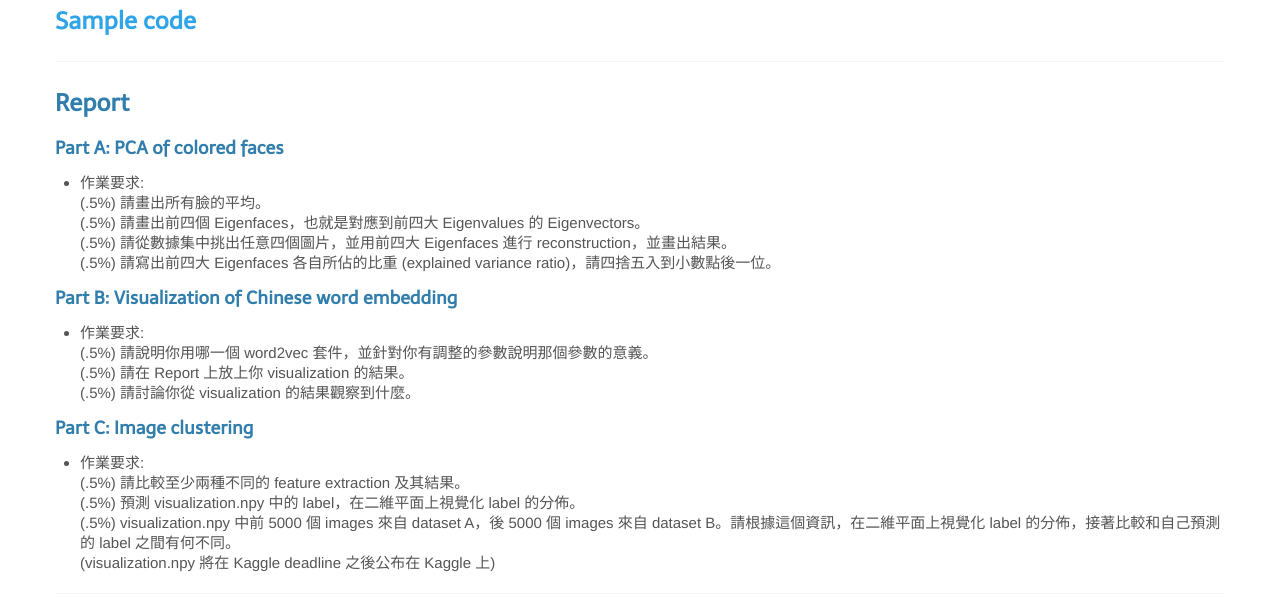
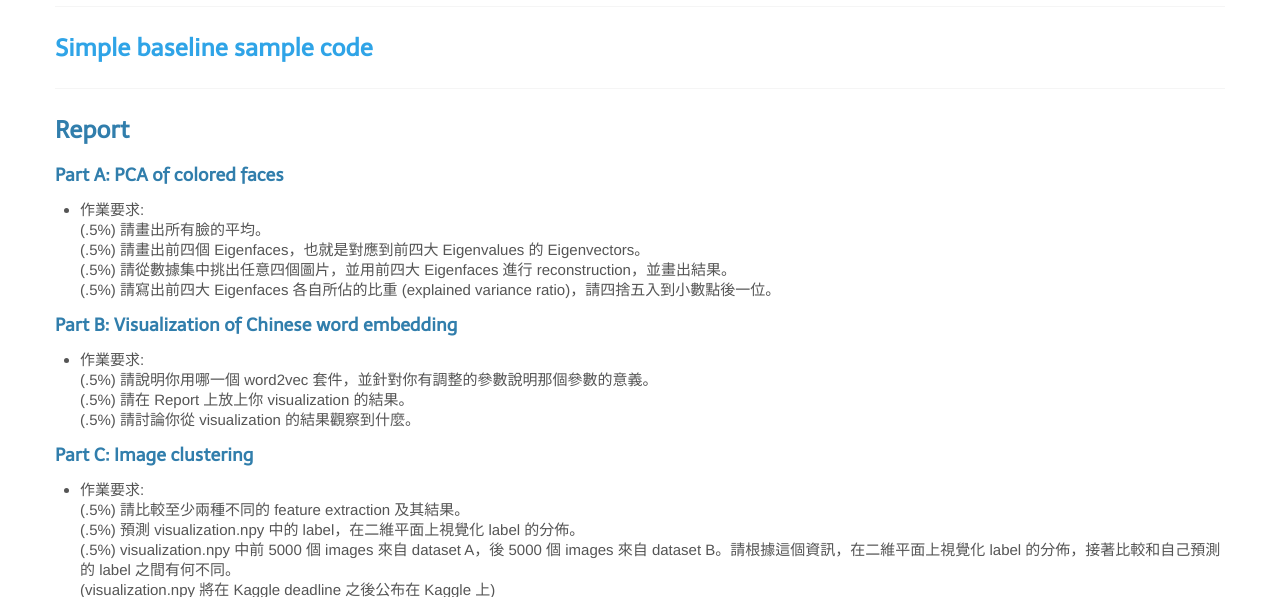
Before and after one commit to ntumlta/2017fall-ml-hw6, a plain HTML site: page index.html in a window 1280 px wide. Shown: the part 503-1100 px from the top of the page. Drawn offline with Linux system fonts and the light colour scheme.

Commit message:
update sample code link

```diff
--- a/index.html
+++ b/index.html
@@ -27,8 +27,8 @@
 * 小老師申請表單 <a href="https://goo.gl/forms/xSn2IjAaXMbouE733" target="_blank"><i class="fa fa-file-text"></i></a>
 * report template <a href="https://docs.google.com/document/d/13c6RqKvcYdSBMxq4yFljUUDnj5fXmv9cGa01yfFwcFU/edit?usp=sharing" target="_blank"><i class="fa fa-file-text"></i></a>
 
-<!-- <hr> -->
-### <a href="HW6.ipynb" target="_blank">Sample code</a>
+<hr>
+### <a href="https://github.com/ntumlta/2017fall-ml-hw6/blob/master/HW6.ipynb" target="_blank">Simple baseline sample code</a>
 
 <hr>
 ### Report
```
